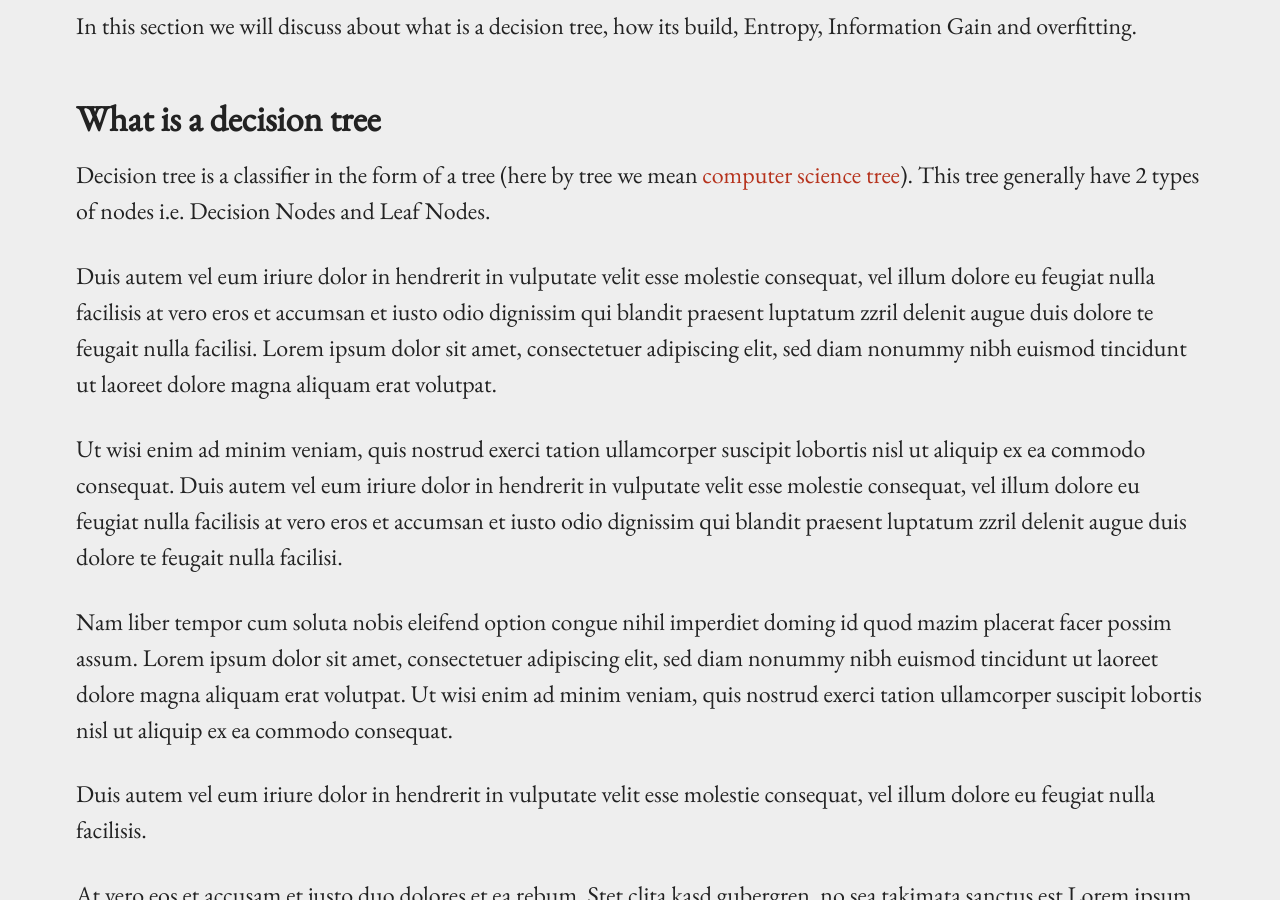
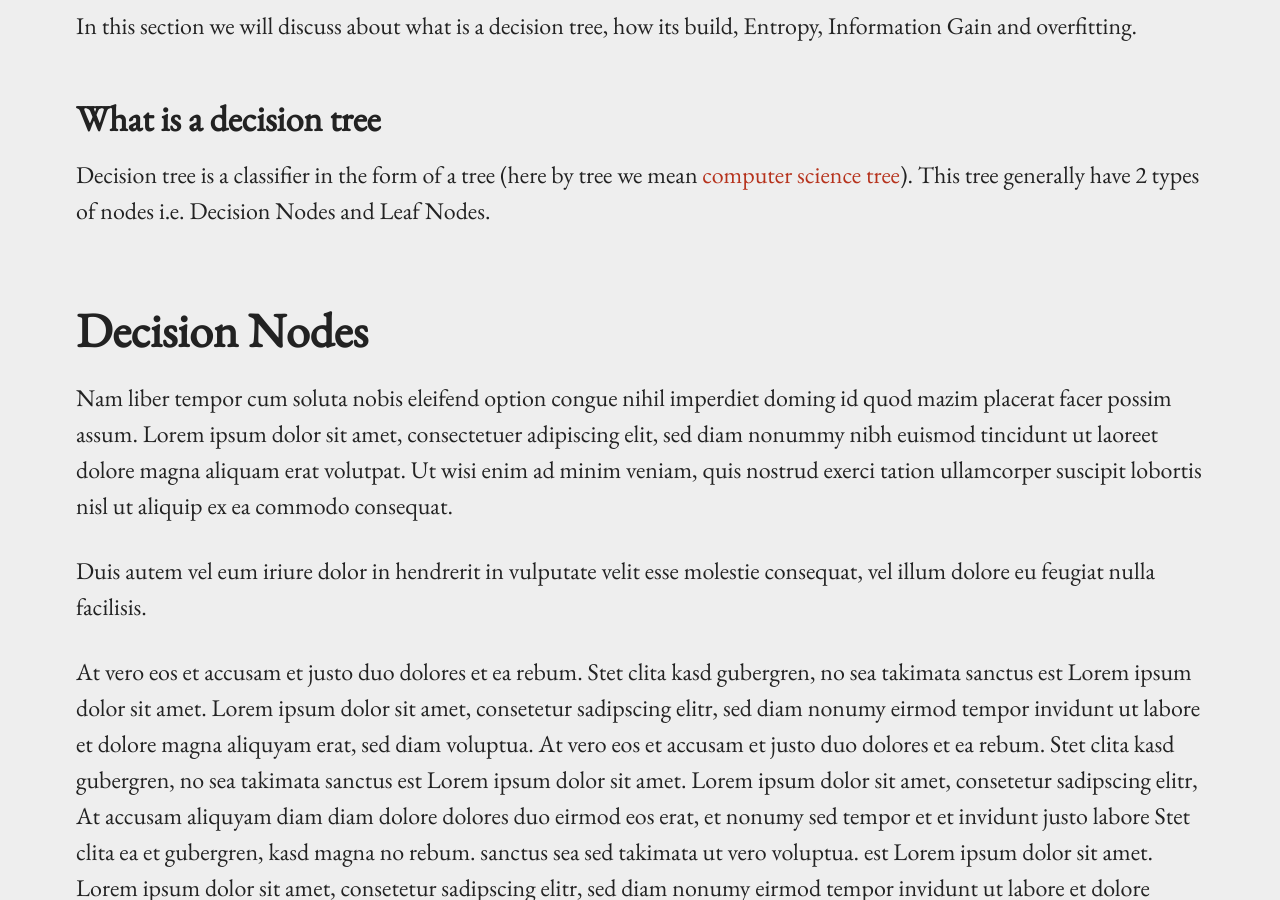
Before and after one commit to BadrinathS/BadrinathS.github.io, a Jekyll site: the page built from _posts/2018-09-19-Introduction-to-decision-trees.md, in a window 1280 px wide and 900 px high, scrolled down 388 px. Built offline with Jekyll 4.4.1, drawn with Linux system fonts in a browser that asks for light colours.

Commit message:
Update 2018-09-19-Introduction-to-decision-trees.md

```diff
--- a/_posts/2018-09-19-Introduction-to-decision-trees.md
+++ b/_posts/2018-09-19-Introduction-to-decision-trees.md
@@ -10,10 +10,8 @@
 
 Decision tree is a classifier in the form of a tree (here by tree we mean<a href="https://en.wikipedia.org/wiki/Tree_(data_structure)"> computer science tree</a>). This tree generally have 2 types of nodes i.e. Decision Nodes and Leaf Nodes.
 
+<h1> Decision Nodes </h1>
 
-Duis autem vel eum iriure dolor in hendrerit in vulputate velit esse molestie consequat, vel illum dolore eu feugiat nulla facilisis at vero eros et accumsan et iusto odio dignissim qui blandit praesent luptatum zzril delenit augue duis dolore te feugait nulla facilisi. Lorem ipsum dolor sit amet, consectetuer adipiscing elit, sed diam nonummy nibh euismod tincidunt ut laoreet dolore magna aliquam erat volutpat.
-
-Ut wisi enim ad minim veniam, quis nostrud exerci tation ullamcorper suscipit lobortis nisl ut aliquip ex ea commodo consequat. Duis autem vel eum iriure dolor in hendrerit in vulputate velit esse molestie consequat, vel illum dolore eu feugiat nulla facilisis at vero eros et accumsan et iusto odio dignissim qui blandit praesent luptatum zzril delenit augue duis dolore te feugait nulla facilisi.
 
 Nam liber tempor cum soluta nobis eleifend option congue nihil imperdiet doming id quod mazim placerat facer possim assum. Lorem ipsum dolor sit amet, consectetuer adipiscing elit, sed diam nonummy nibh euismod tincidunt ut laoreet dolore magna aliquam erat volutpat. Ut wisi enim ad minim veniam, quis nostrud exerci tation ullamcorper suscipit lobortis nisl ut aliquip ex ea commodo consequat.
 
```
